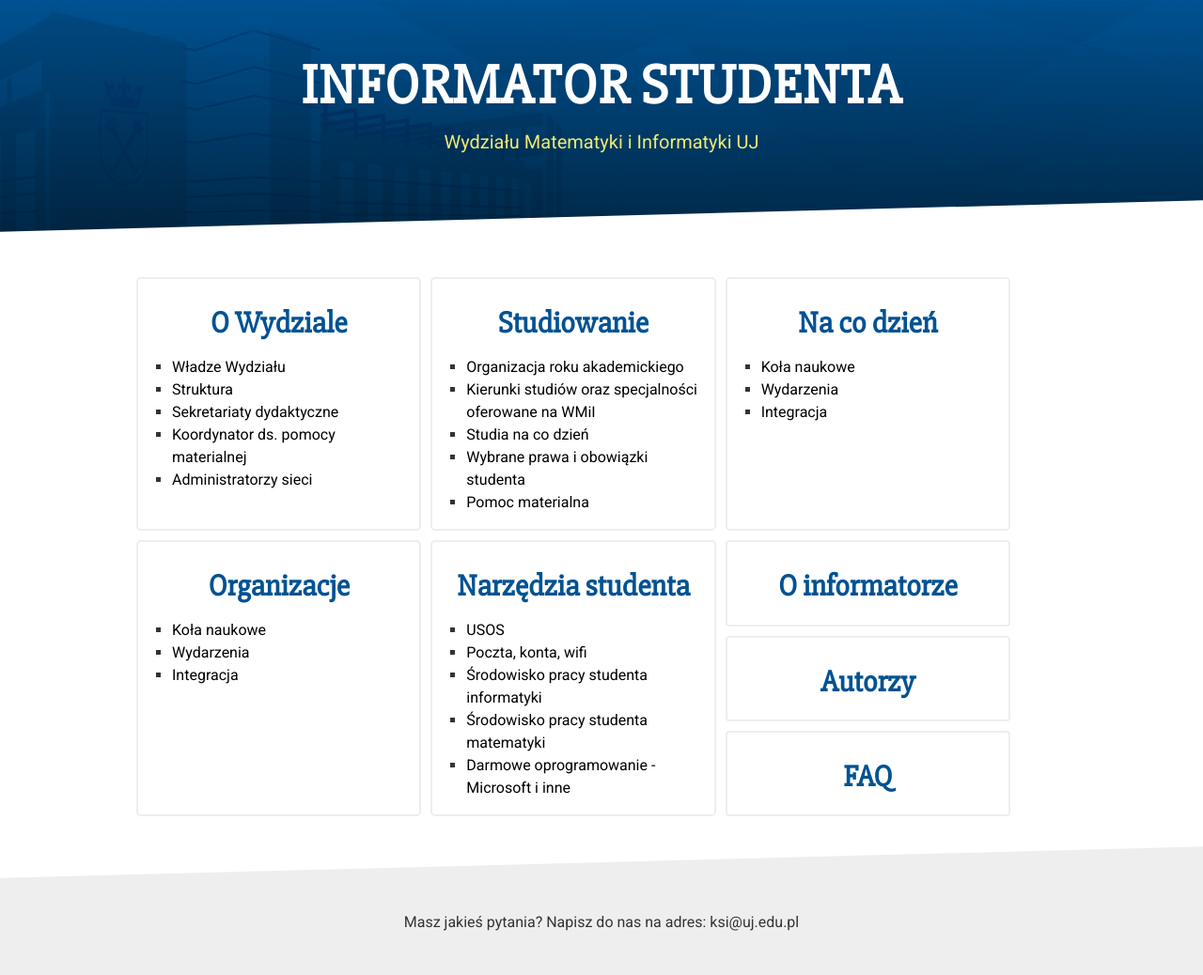
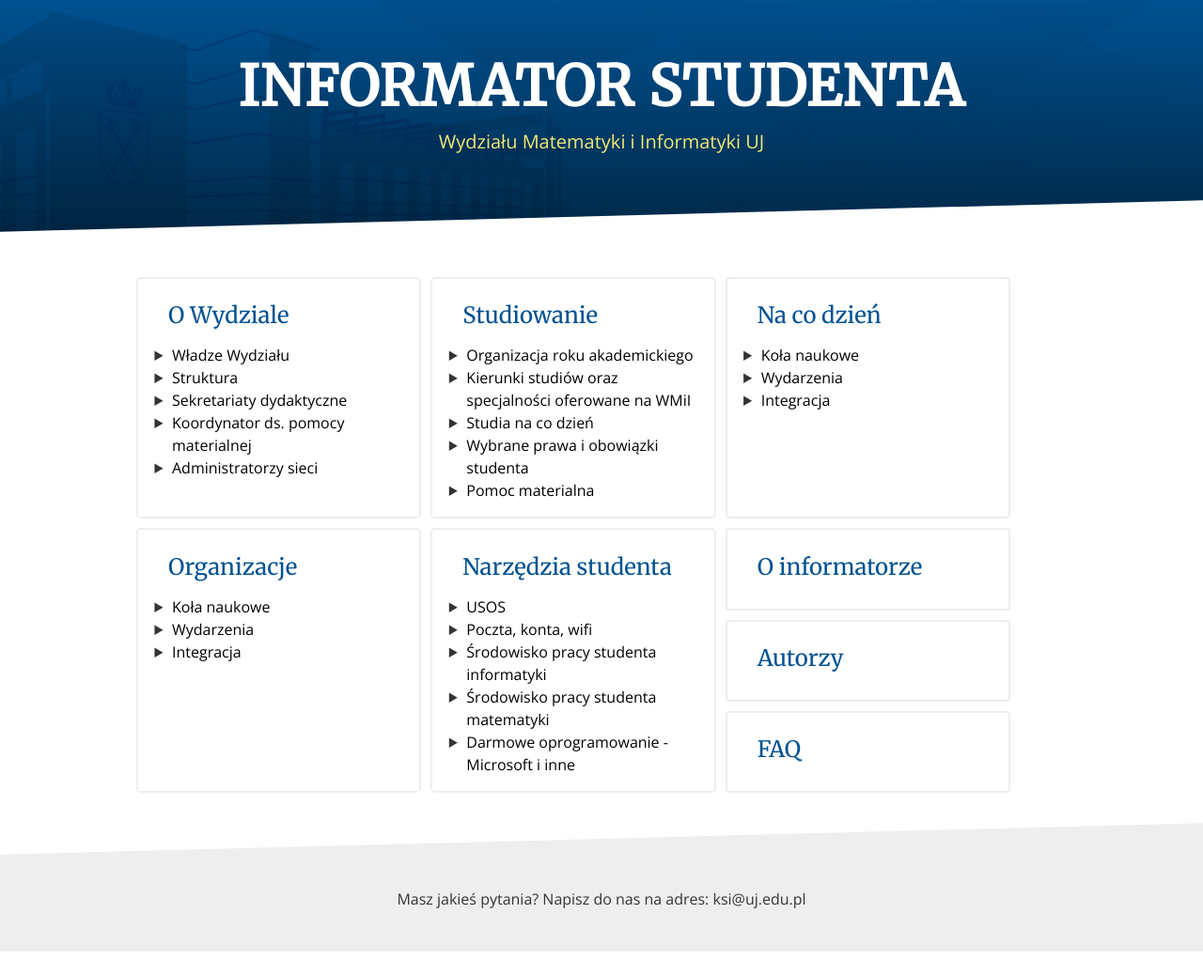
Before and after one commit to KSIUJ/informator, a Jekyll site: the page built from index.html, in a window 1280 px wide. Shown: the whole page at 94% size. Built offline with Jekyll 4.4.1, drawn with Linux system fonts in a browser that asks for light colours; nearby versions of some CDN libraries; after the commit the page ends 1013 px from its top, so only the background shows below that.

Commit message:
more aesthetics

```diff
--- a/_sass/layout/_card.scss
+++ b/_sass/layout/_card.scss
@@ -7,7 +7,11 @@
   h1 {
     color: $color-primary;
     margin: 0.35em 0 0;
+    font-size: 1.5em;
     line-height: 1.25;
+    font-weight: normal;
+    text-align: left;
+    padding-left: 1rem;
   }
   a {
     color: black;
@@ -24,7 +28,7 @@
     text-align: left;
     padding-left: 20px;
     margin-top: 15px;
-    list-style-type: square;
+    list-style-type: disclosure-closed;
   }
   @include mq('xs') {
     flex: 1 per-line(1);
@@ -57,7 +61,11 @@
   h1 {
     color: $color-primary;
     margin: 0.35em 0 0;
+    font-size: 1.5em;
     line-height: 1.25;
+    font-weight: normal;
+    text-align: left;
+    padding-left: 1rem;
   }
   @include mq('xs') {
     flex: 1 per-line(1);
--- a/_sass/utilities/_variables.scss
+++ b/_sass/utilities/_variables.scss
@@ -1,4 +1,4 @@
-@import url('https://fonts.googleapis.com/css?family=Roboto|Slabo+27px');
+@import url('https://fonts.googleapis.com/css?family=Merriweather|Open+Sans');
 
 // Colors
 $white: #fff;
@@ -13,8 +13,8 @@ $color-shade: #eee;
 $color-text: #343434;
 
 // Fonts
-$font-stack-primary: 'Roboto', serif;
-$font-stack-secondary: 'Slabo 27px', sans-serif;
+$font-stack-primary: 'Open Sans', sans-serif;
+$font-stack-secondary: 'Merriweather', serif;
 
 // Layout
 $max-width: 1000px;
```
